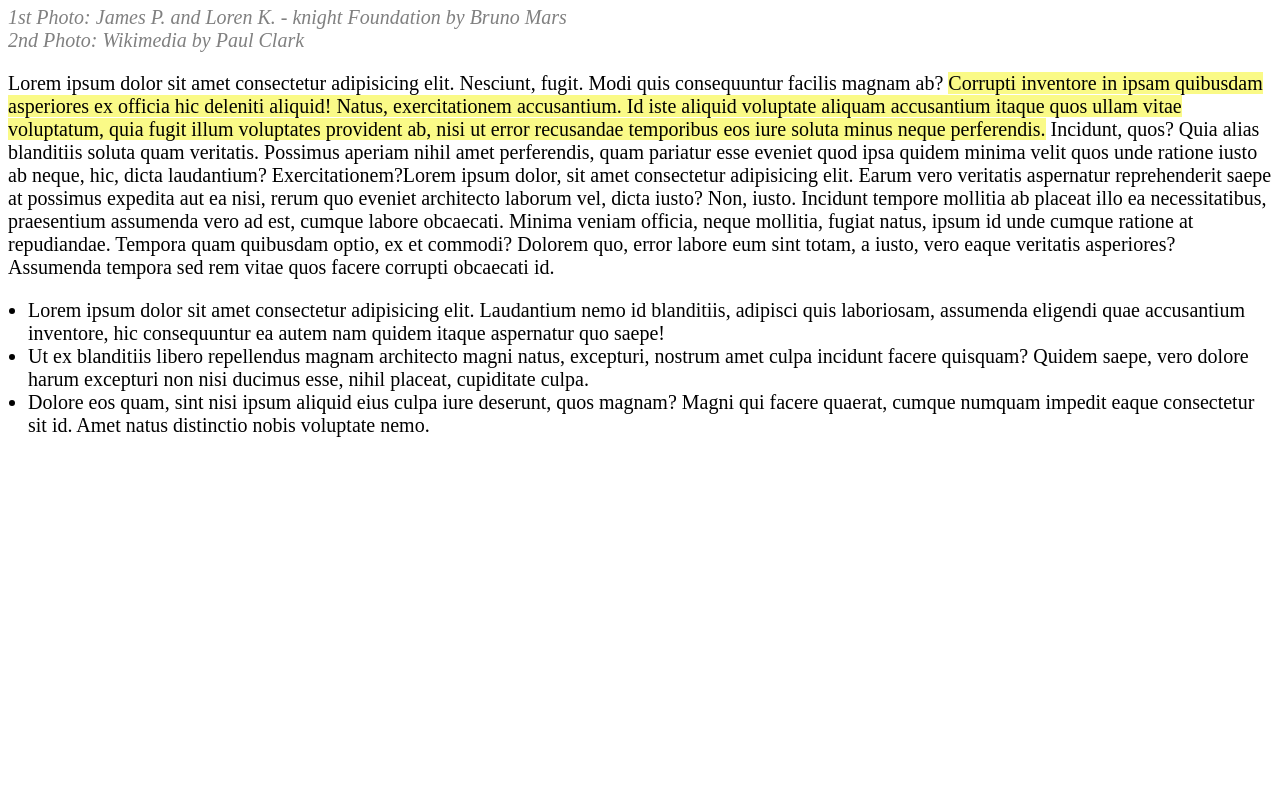
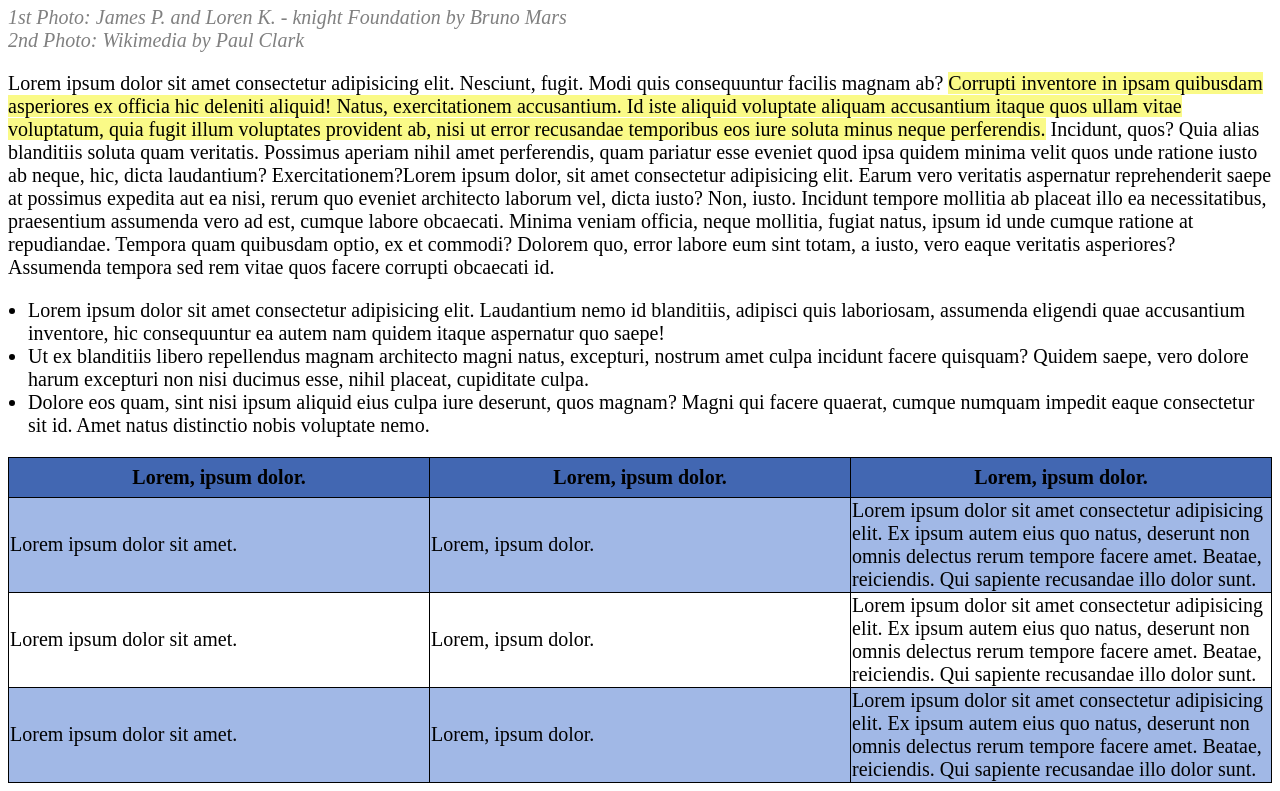
Before and after one commit to Leonardo-Selmini/html-css-booleaner, a plain HTML site: page index.html in a window 1280 px wide. Shown: the part 1426-2217 px from the top of the page. Before the commit the page ends 1883 px from the top, so only its background shows below. Drawn offline with Linux system fonts and the light colour scheme.

Commit message:
main-table-section

```diff
--- a/index.html
+++ b/index.html
@@ -27,6 +27,7 @@
       <img class="img-lee" src="img/tim-2.jpg" alt="Tim Berners-Lee HTML">
       <p class="date grey"">1st Photo: James P. and Loren K. - knight Foundation by Bruno Mars <br> 2nd Photo: Wikimedia by Paul Clark</p>
     </section>
+    <!-- main - paragraph section -->
     <section id="paragraph">
       <p class="text">Lorem ipsum dolor sit amet consectetur adipisicing elit. Nesciunt, fugit. Modi quis consequuntur facilis magnam ab? <span class="mark">Corrupti inventore in ipsam quibusdam asperiores ex officia hic deleniti aliquid! Natus, exercitationem accusantium.
       Id iste aliquid voluptate aliquam accusantium itaque quos ullam vitae voluptatum, quia fugit illum voluptates provident ab, nisi ut error recusandae temporibus eos iure soluta minus neque perferendis.</span> Incidunt, quos?
@@ -39,6 +40,35 @@
         <li>Dolore eos quam, sint nisi ipsum aliquid eius culpa iure deserunt, quos magnam? Magni qui facere quaerat, cumque numquam impedit eaque consectetur sit id. Amet natus distinctio nobis voluptate nemo.</li>
       </ul>
     </section>
+    <!-- main - table section -->
+    <section id="table">
+      <table>
+        <thead>
+          <tr id="tr-head">
+            <th class="cell text">Lorem, ipsum dolor.</th>
+            <th class="cell text">Lorem, ipsum dolor.</th>
+            <th class="cell text">Lorem, ipsum dolor.</th>
+          </tr>
+        </thead>
+        <tbody>
+          <tr class="tr-body">
+            <td class="cell text">Lorem ipsum dolor sit amet.</td>
+            <td class="cell text">Lorem, ipsum dolor.</td>
+            <td class="cell text">Lorem ipsum dolor sit amet consectetur adipisicing elit. Ex ipsum autem eius quo natus, deserunt non omnis delectus rerum tempore facere amet. Beatae, reiciendis. Qui sapiente recusandae illo dolor sunt.</td>
+          </tr>
+          <tr>
+            <td class="cell text">Lorem ipsum dolor sit amet.</td>
+            <td class="cell text">Lorem, ipsum dolor.</td>
+            <td class="cell text">Lorem ipsum dolor sit amet consectetur adipisicing elit. Ex ipsum autem eius quo natus, deserunt non omnis delectus rerum tempore facere amet. Beatae, reiciendis. Qui sapiente recusandae illo dolor sunt.</td>
+          </tr>
+          <tr class="tr-body">
+            <td class="cell text">Lorem ipsum dolor sit amet.</td>
+            <td class="cell text">Lorem, ipsum dolor.</td>
+            <td class="cell text">Lorem ipsum dolor sit amet consectetur adipisicing elit. Ex ipsum autem eius quo natus, deserunt non omnis delectus rerum tempore facere amet. Beatae, reiciendis. Qui sapiente recusandae illo dolor sunt.</td>
+          </tr>
+        </tbody>
+      </table>
+    </section>
   </main>
   <footer>
 
--- a/style.css
+++ b/style.css
@@ -50,3 +50,23 @@
 #p-list {
   padding-inline-start: 20px;
 }
+
+/************* style main - section "table" ****************/
+table {
+  width: 100%;
+  border-collapse: collapse;
+}
+.cell {
+  width: 33.33333333%;
+  border: 1px solid black;
+}
+
+#tr-head {
+  height: 40px;
+  background-color: rgb(66,103,178);
+}
+
+.tr-body {
+  height: 60px;
+  background-color: rgb(161, 184, 230) ;
+}
```
Also changed, not shown: 1 other file.
